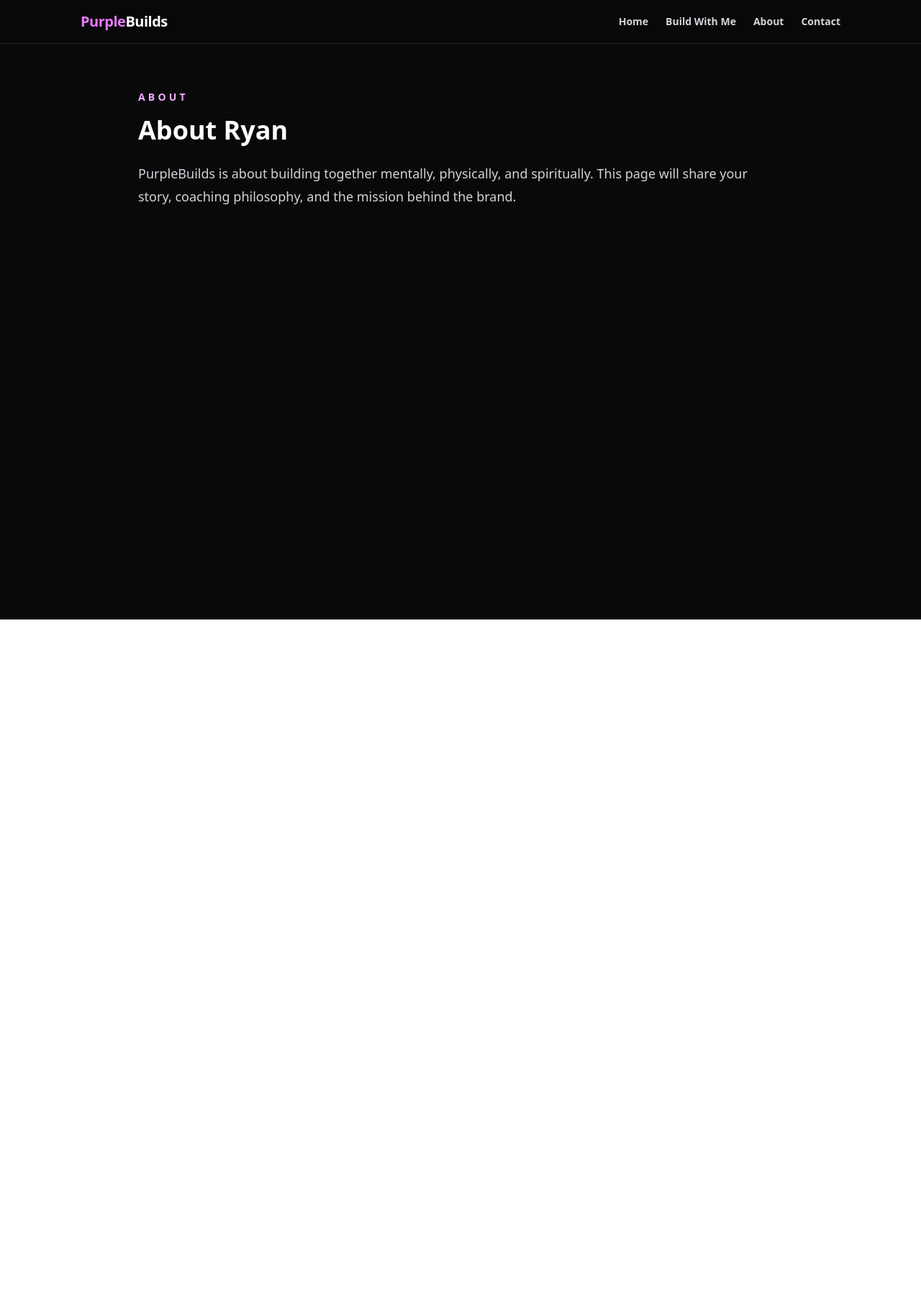
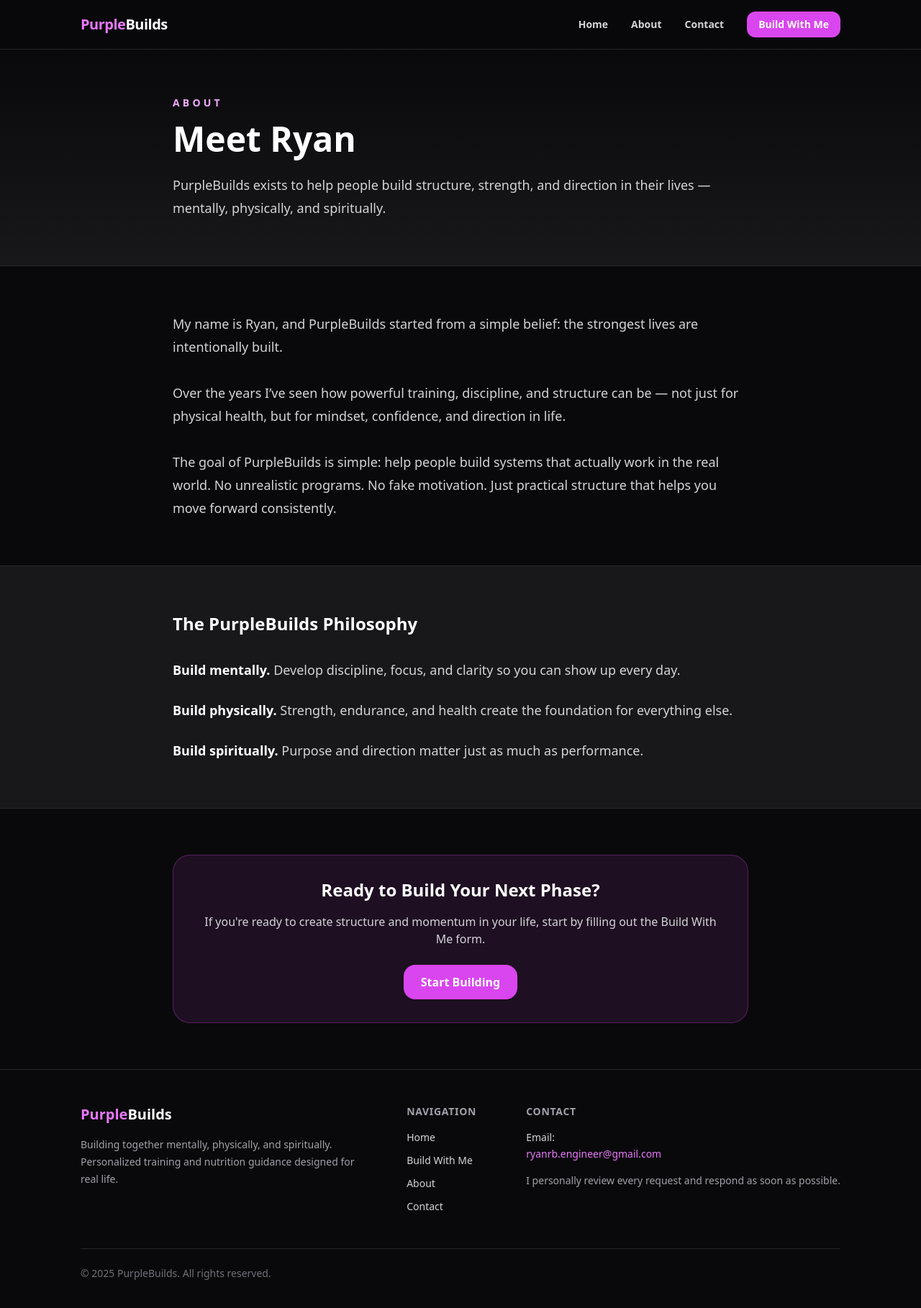
Before and after one commit to purpocto/PurpleBuilds.com, a React (Vite) app: page /about in a window 1280 px wide. Shown: the top 1818 px of the page at 72% size. Before the commit the page ends 861 px from the top, so only its background shows below. Built offline with nearby package versions, Linux system fonts and the light colour scheme.

Commit message:
addeed footer

```diff
--- a/src/App.jsx
+++ b/src/App.jsx
@@ -1,6 +1,7 @@
 import { BrowserRouter as Router, Routes, Route, Navigate } from "react-router-dom";
 
 import Navbar from "./components/Navbar";
+import Footer from "./components/Footer";
 
 import Home from "./pages/Home";
 import About from "./pages/About";
@@ -10,9 +11,13 @@ import Contact from "./pages/Contact";
 function App() {
   return (
     <Router>
-      <div className="min-h-screen bg-zinc-950 text-white">
+
+      <div className="flex min-h-screen flex-col bg-zinc-950 text-white">
+
         <Navbar />
 
+        {/* Page Content */}
+        <main className="flex-grow">
           <Routes>
             <Route path="/" element={<Home />} />
             <Route path="/build-with-me" element={<BuildWithMe />} />
@@ -20,7 +25,12 @@ function App() {
             <Route path="/contact" element={<Contact />} />
             <Route path="*" element={<Navigate to="/" />} />
           </Routes>
+        </main>
+
+        <Footer />
+
       </div>
+
     </Router>
   );
 }
--- /dev/null
+++ b/src/components/Footer.jsx
@@ -0,0 +1,81 @@
+import { Link } from "react-router-dom";
+
+export default function Footer() {
+  return (
+    <footer className="border-t border-zinc-800 bg-zinc-950">
+      <div className="mx-auto max-w-6xl px-6 py-12 sm:px-8 lg:px-12">
+
+        {/* Top Section */}
+        <div className="flex flex-col gap-8 md:flex-row md:items-start md:justify-between">
+
+          {/* Brand */}
+          <div className="max-w-sm">
+            <h3 className="text-xl font-black text-white">
+              <span className="text-fuchsia-400">Purple</span>Builds
+            </h3>
+
+            <p className="mt-4 text-sm leading-6 text-zinc-400">
+              Building together mentally, physically, and spiritually.
+              Personalized training and nutrition guidance designed
+              for real life.
+            </p>
+          </div>
+
+          {/* Navigation */}
+          <div>
+            <h4 className="text-sm font-semibold uppercase tracking-wider text-zinc-400">
+              Navigation
+            </h4>
+
+            <div className="mt-4 flex flex-col gap-3 text-sm text-zinc-300">
+              <Link to="/" className="transition hover:text-fuchsia-400">
+                Home
+              </Link>
+
+              <Link to="/build-with-me" className="transition hover:text-fuchsia-400">
+                Build With Me
+              </Link>
+
+              <Link to="/about" className="transition hover:text-fuchsia-400">
+                About
+              </Link>
+
+              <Link to="/contact" className="transition hover:text-fuchsia-400">
+                Contact
+              </Link>
+            </div>
+          </div>
+
+          {/* Contact */}
+          <div>
+            <h4 className="text-sm font-semibold uppercase tracking-wider text-zinc-400">
+              Contact
+            </h4>
+
+            <p className="mt-4 text-sm text-zinc-300">
+              Email:
+            </p>
+
+            <a
+              href="mailto:ryanrb.engineer@gmail.com"
+              className="text-sm text-fuchsia-400 transition hover:text-fuchsia-300"
+            >
+              ryanrb.engineer@gmail.com
+            </a>
+
+            <p className="mt-4 text-sm text-zinc-400">
+              I personally review every request and respond as soon as possible.
+            </p>
+          </div>
+
+        </div>
+
+        {/* Bottom */}
+        <div className="mt-12 border-t border-zinc-800 pt-6 text-sm text-zinc-500">
+          © {new Date().getFullYear()} PurpleBuilds. All rights reserved.
+        </div>
+
+      </div>
+    </footer>
+  );
+}
--- a/src/components/Navbar.jsx
+++ b/src/components/Navbar.jsx
@@ -1,28 +1,50 @@
-// src/components/Navbar.jsx
-
 import { Link } from "react-router-dom";
 
 export default function Navbar() {
   return (
     <header className="sticky top-0 z-50 border-b border-zinc-800 bg-zinc-950/95 backdrop-blur">
       <nav className="mx-auto flex max-w-6xl items-center justify-between px-6 py-4 sm:px-8 lg:px-12">
-        <Link to="/" className="text-xl font-black tracking-tight text-white">
+
+        {/* Logo */}
+        <Link
+          to="/"
+          className="text-xl font-black tracking-tight text-white transition hover:opacity-90"
+        >
           <span className="text-fuchsia-400">Purple</span>Builds
         </Link>
 
-        <div className="flex items-center gap-6 text-sm font-semibold text-zinc-300">
-          <Link to="/" className="transition hover:text-fuchsia-400">
+        {/* Navigation */}
+        <div className="flex items-center gap-8 text-sm font-semibold text-zinc-300">
+
+          <Link
+            to="/"
+            className="transition hover:text-fuchsia-400"
+          >
             Home
           </Link>
-          <Link to="/build-with-me" className="transition hover:text-fuchsia-400">
+
+          <Link
+            to="/about"
+            className="transition hover:text-fuchsia-400"
+          >
+            About
+          </Link>
+
+          <Link
+            to="/contact"
+            className="transition hover:text-fuchsia-400"
+          >
+            Contact
+          </Link>
+
+          {/* Primary CTA */}
+          <Link
+            to="/build-with-me"
+            className="rounded-xl bg-fuchsia-500 px-4 py-2 font-bold text-white transition hover:bg-fuchsia-400"
+          >
             Build With Me
           </Link>
-          <Link to="/about" className="transition hover:text-fuchsia-400">
-            About
-          </Link>
-          <Link to="/contact" className="transition hover:text-fuchsia-400">
-            Contact
-          </Link>
+
         </div>
       </nav>
     </header>
--- a/src/pages/About.jsx
+++ b/src/pages/About.jsx
@@ -1,16 +1,103 @@
 export default function About() {
   return (
-    <main className="min-h-screen bg-zinc-950 px-6 py-16 text-white">
-      <div className="mx-auto max-w-4xl">
-        <p className="text-sm font-semibold uppercase tracking-[0.3em] text-fuchsia-300">
-          About
+    <main className="min-h-screen bg-zinc-950 text-white">
+
+      {/* HERO SECTION */}
+      <section className="border-b border-zinc-800 bg-gradient-to-b from-zinc-950 to-zinc-900">
+        <div className="mx-auto max-w-4xl px-6 py-16 sm:px-8 lg:px-12">
+
+          <p className="text-sm font-semibold uppercase tracking-[0.3em] text-fuchsia-300">
+            About
+          </p>
+
+          <h1 className="mt-4 text-4xl font-black leading-tight sm:text-5xl">
+            Meet Ryan
+          </h1>
+
+          <p className="mt-6 text-lg leading-8 text-zinc-300">
+            PurpleBuilds exists to help people build structure, strength, and direction
+            in their lives — mentally, physically, and spiritually.
+          </p>
+
+        </div>
+      </section>
+
+      {/* STORY SECTION */}
+      <section className="mx-auto max-w-4xl px-6 py-16 sm:px-8 lg:px-12 space-y-8">
+
+        <p className="text-lg leading-8 text-zinc-300">
+          My name is Ryan, and PurpleBuilds started from a simple belief:
+          the strongest lives are intentionally built.
         </p>
-        <h1 className="mt-4 text-4xl font-black">About Ryan</h1>
-        <p className="mt-6 text-lg leading-8 text-zinc-300">
-          PurpleBuilds is about building together mentally, physically, and spiritually.
-          This page will share your story, coaching philosophy, and the mission behind the brand.
+
+        <p className="text-lg leading-8 text-zinc-300">
+          Over the years I’ve seen how powerful training, discipline, and
+          structure can be — not just for physical health, but for mindset,
+          confidence, and direction in life.
         </p>
-      </div>
+
+        <p className="text-lg leading-8 text-zinc-300">
+          The goal of PurpleBuilds is simple: help people build systems
+          that actually work in the real world. No unrealistic programs.
+          No fake motivation. Just practical structure that helps you
+          move forward consistently.
+        </p>
+
+      </section>
+
+      {/* PHILOSOPHY SECTION */}
+      <section className="border-y border-zinc-800 bg-zinc-900">
+        <div className="mx-auto max-w-4xl px-6 py-16 sm:px-8 lg:px-12">
+
+          <h2 className="text-2xl font-bold">The PurpleBuilds Philosophy</h2>
+
+          <div className="mt-8 space-y-6 text-lg leading-8 text-zinc-300">
+
+            <p>
+              <span className="font-semibold text-white">Build mentally.</span>{" "}
+              Develop discipline, focus, and clarity so you can show up every day.
+            </p>
+
+            <p>
+              <span className="font-semibold text-white">Build physically.</span>{" "}
+              Strength, endurance, and health create the foundation for everything else.
+            </p>
+
+            <p>
+              <span className="font-semibold text-white">Build spiritually.</span>{" "}
+              Purpose and direction matter just as much as performance.
+            </p>
+
+          </div>
+
+        </div>
+      </section>
+
+      {/* CTA SECTION */}
+      <section className="mx-auto max-w-4xl px-6 py-16 sm:px-8 lg:px-12">
+
+        <div className="rounded-3xl border border-fuchsia-500/30 bg-fuchsia-500/10 p-8 text-center">
+
+          <h3 className="text-2xl font-bold">
+            Ready to Build Your Next Phase?
+          </h3>
+
+          <p className="mt-4 text-zinc-300">
+            If you're ready to create structure and momentum in your life,
+            start by filling out the Build With Me form.
+          </p>
+
+          <a
+            href="/build-with-me"
+            className="mt-6 inline-block rounded-2xl bg-fuchsia-500 px-6 py-3 font-bold text-white transition hover:bg-fuchsia-400"
+          >
+            Start Building
+          </a>
+
+        </div>
+
+      </section>
+
     </main>
   );
 }
```
Lines whose indentation alone changed are shown as unchanged.
